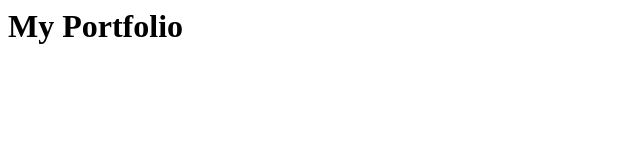
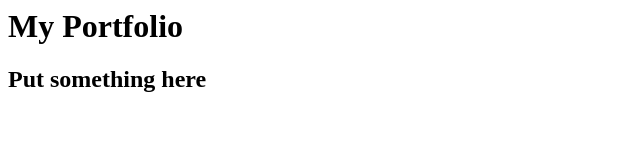
Before and after one commit to imasfandyarali/asfandyar.github.io, a plain HTML site: page index.html in a window 1280 px wide. Shown: the whole page, without its empty margins (0-640 px from the left). Drawn offline with Linux system fonts and the light colour scheme.

Commit message:
Ist commit

```diff
--- a/index.html
+++ b/index.html
@@ -1 +1,2 @@
 <h1> My Portfolio</h1>
+<h2>Put something here</h2>
```
